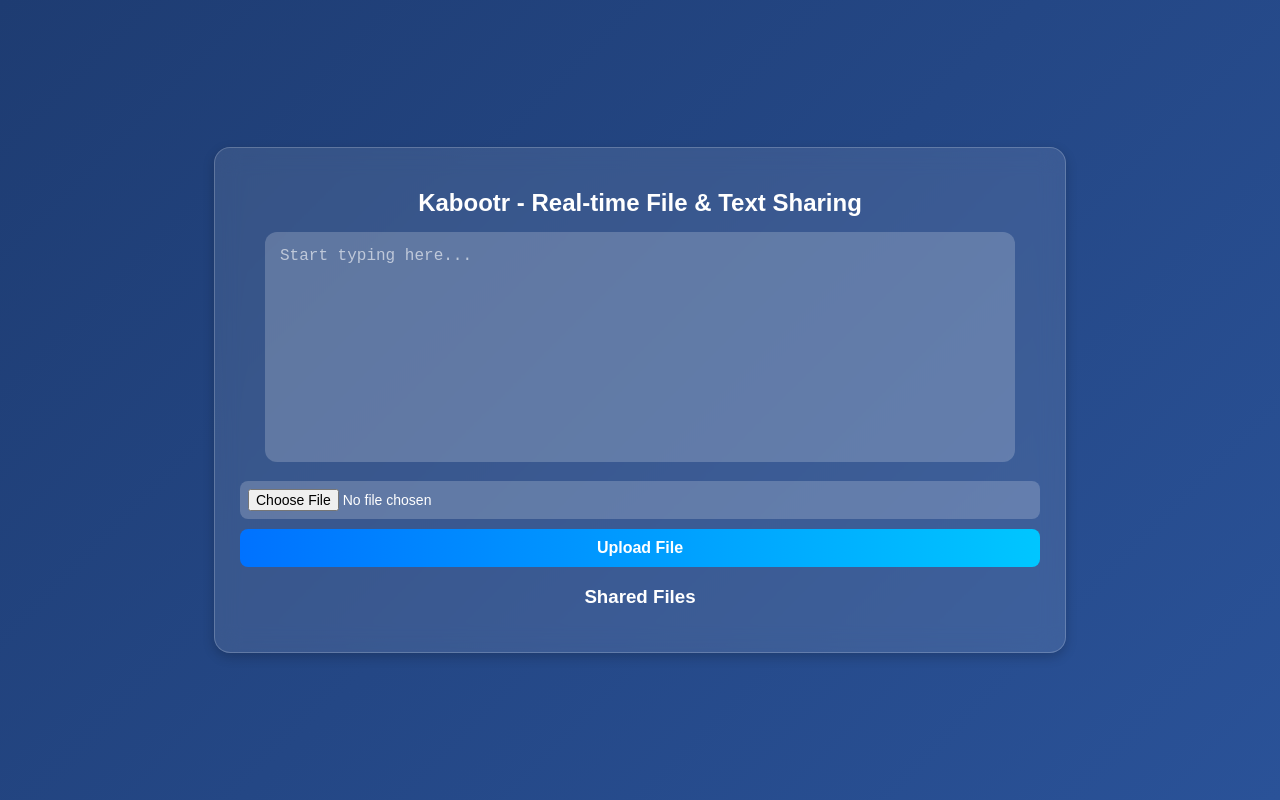
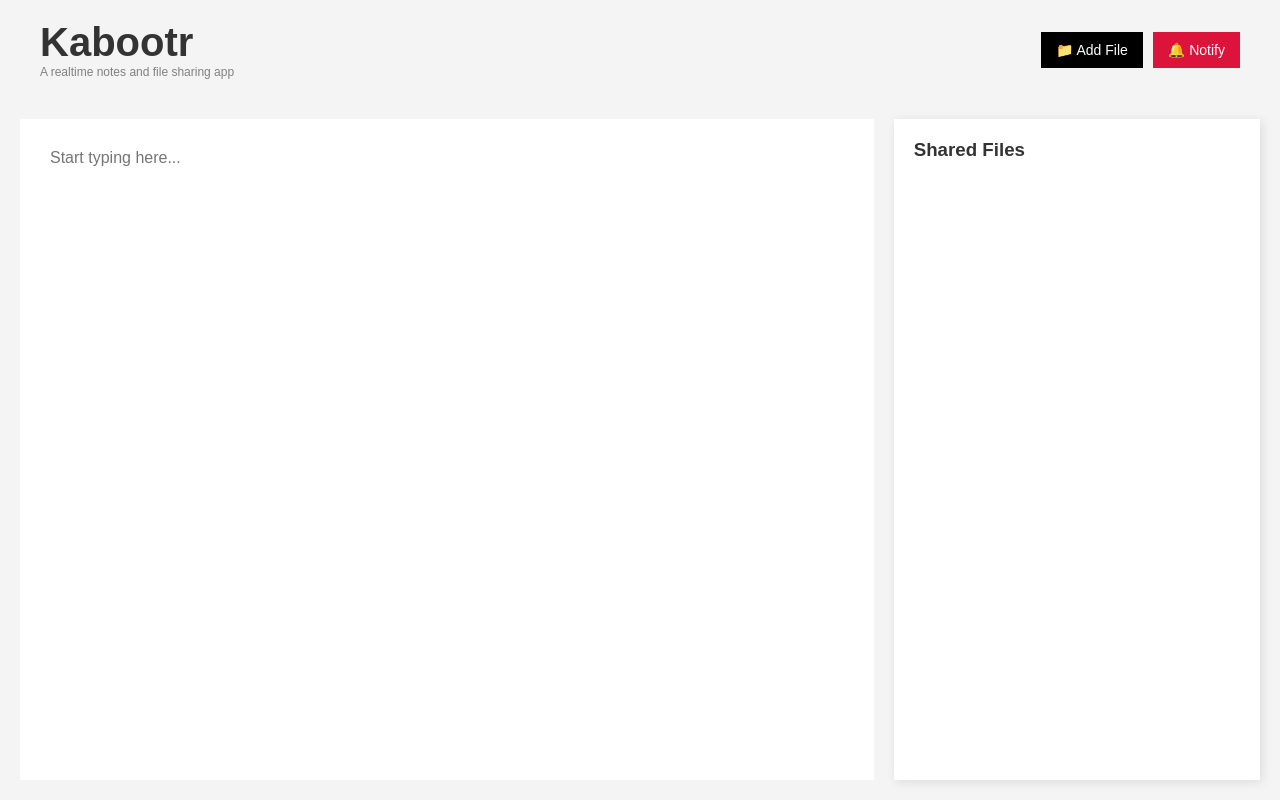
Before and after one commit to unlikelycreator/Live-Notes, a website: page public/index.html in a window 1280 px wide. Drawn offline with nearby package versions, Linux system fonts and the light colour scheme; no server answers.

Commit message:
Update index.html

```diff
--- a/public/index.html
+++ b/public/index.html
@@ -6,131 +6,178 @@
     <meta name="viewport" content="width=device-width, initial-scale=1.0">
     <title>Kabootr - Real-time File & Text Sharing</title>
     <style>
-        /* Hide scrollbars */
-        ::-webkit-scrollbar { display: none; }
-        body { -ms-overflow-style: none; }
+        * {
+            padding: 0;
+            margin: 0;
+            box-sizing: border-box;
+        }
 
-        /* Professional Glassmorphism UI */
+        ::-webkit-scrollbar {
+            display: none;
+        }
+
+        body {
+            -ms-overflow-style: none;
+        }
+
         body {
             display: flex;
-            justify-content: center;
-            align-items: center;
+            flex-direction: column;
             height: 100vh;
             margin: 0;
-            background: linear-gradient(135deg, #1e3c72, #2a5298);
             font-family: 'Poppins', sans-serif;
-            color: #fff;
+            color: #333;
+            background: #f4f4f4;
         }
 
-        .container {
-            width: 100%;
-            max-width: 800px;
-            background: rgba(255, 255, 255, 0.1);
-            backdrop-filter: blur(12px);
-            padding: 25px;
-            border-radius: 16px;
-            box-shadow: 0px 4px 12px rgba(0, 0, 0, 0.2);
-            text-align: center;
-            border: 1px solid rgba(255, 255, 255, 0.2);
-        }
-
-        h1 {
-            font-size: 24px;
-            margin-bottom: 15px;
+        .header {
+            display: flex;
+            justify-content: space-between;
+            align-items: center;
+            padding: 20px 40px;
+            font-size: 20px;
             font-weight: 600;
         }
 
-        textarea {
-            width: 90%;
-            height: 200px;
-            padding: 15px;
-            font-size: 16px;
-            border-radius: 12px;
-            border: none;
-            resize: none;
-            outline: none;
-            background: rgba(255, 255, 255, 0.2);
-            color: #fff;
-            font-weight: 500;
-            transition: 0.3s;
-        }
-
-        textarea::placeholder {
-            color: rgba(255, 255, 255, 0.6);
-        }
-
-        textarea:focus {
-            background: rgba(255, 255, 255, 0.3);
-        }
-
-        .upload-section {
-            margin-top: 15px;
+        .h-buttons {
             display: flex;
-            flex-direction: column;
             gap: 10px;
         }
 
-        .upload-btn {
-            background: #00c6ff;
-            background: linear-gradient(to right, #0072ff, #00c6ff);
-            border: none;
-            padding: 10px;
-            border-radius: 8px;
-            cursor: pointer;
-            font-size: 16px;
-            color: white;
-            font-weight: 600;
-            transition: 0.3s;
+        .description {
+            font-size: 12px;
+            font-weight: 100;
+            color: gray;
         }
 
-        .upload-btn:hover {
-            transform: scale(1.05);
-        }
-
-        input[type="file"] {
-            padding: 8px;
-            border-radius: 8px;
-            background: rgba(255, 255, 255, 0.2);
-            color: #fff;
-            outline: none;
+        .add-btn {
+            background: black;
+            color: white;
             border: none;
+            padding: 10px 15px;
+            cursor: pointer;
             font-size: 14px;
         }
 
-        .file-list {
-            margin-top: 15px;
-            text-align: left;
+        .notify-btn {
+            background: crimson;
+            color: white;
+            border: none;
+            padding: 10px 15px;
+            cursor: pointer;
+            font-size: 14px;
+        }
+
+        .add-btn:hover {
+            opacity: 0.8;
+        }
+
+        .popup {
+            display: none;
+            position: fixed;
+            top: 50%;
+            left: 50%;
+            transform: translate(-50%, -50%);
+            background: white;
+            padding: 20px;
+            box-shadow: 0px 4px 12px rgba(0, 0, 0, 0.2);
+            z-index: 10;
+        }
+
+        .popup button {
+            margin-top: 10px;
+            padding: 10px;
+            background: black;
+            color: white;
+            border: none;
+            cursor: pointer;
+        }
+
+        .popup-overlay {
+            display: none;
+            position: fixed;
+            top: 0;
+            left: 0;
+            width: 100%;
+            height: 100%;
+            background: rgba(0, 0, 0, 0.5);
+            z-index: 5;
+        }
+
+        .main-container {
+            display: flex;
+            flex: 1;
+            padding: 20px;
+            gap: 20px;
+        }
+
+        .left-section {
+            flex: 70%;
+            background: white;
+            padding: 20px;
+        }
+
+        .right-section {
+            flex: 30%;
+            background: white;
+            padding: 20px;
+            box-shadow: 2px 2px 10px rgba(0, 0, 0, 0.1);
+        }
+
+        textarea {
+            width: 100%;
+            height: 100%;
+            font-family: 'Poppins', sans-serif;
+            padding: 10px;
+            border: none;
+            outline: none;
+            font-size: 16px;
+            resize: none;
+            color: #333;
         }
 
         .file-list a {
             display: block;
-            padding: 8px;
+            padding: 8px 0;
             text-decoration: none;
-            color: #00c6ff;
+            color: black;
             font-weight: 500;
-            transition: 0.3s;
         }
 
         .file-list a:hover {
             text-decoration: underline;
-            transform: translateX(4px);
+            color: orange;
         }
-
     </style>
 </head>
 
 <body>
-    <div class="container">
-        <h1>Kabootr - Real-time File & Text Sharing</h1>
-        <textarea id="sharedText" placeholder="Start typing here..."></textarea>
-
-        <div class="upload-section">
-            <input type="file" id="fileInput">
-            <button class="upload-btn" onclick="uploadFile()">Upload File</button>
+    <div class="header">
+        <div>
+            <h1>Kabootr</h1>
+            <p class="description">A realtime notes and file sharing app</p>
+        </div>
+        <div class="h-buttons">
+            <button class="add-btn" onclick="openPopup()">📁 Add File</button>
+            <button class="notify-btn" onclick="sendNotification()">🔔 Notify</button>
+        </div>
     </div>
 
+    <div class="popup-overlay" id="popupOverlay" onclick="closePopup()"></div>
+    <div class="popup" id="filePopup">
+        <input type="file" id="fileInput">
+        <button onclick="uploadFile()">Upload</button>
+        <button onclick="closePopup()">Close</button>
+    </div>
+
+    <div class="main-container">
+        <div class="left-section">
+            <textarea id="sharedText" placeholder="Start typing here..."></textarea>
+        </div>
+        <div class="right-section">
             <h3>Shared Files</h3>
             <div class="file-list" id="fileList"></div>
+        </div>
     </div>
 
     <script src="/socket.io/socket.io.js"></script>
@@ -162,6 +209,7 @@
                 .then(res => res.json())
                 .then(data => {
                     socket.emit('fileUploaded', data);
+                    closePopup();
                 })
                 .catch(err => console.error(err));
         }
@@ -173,6 +221,30 @@
             link.download = file.fileName;
             fileList.appendChild(link);
         });
+
+        function openPopup() {
+            document.getElementById('filePopup').style.display = 'block';
+            document.getElementById('popupOverlay').style.display = 'block';
+        }
+
+        function closePopup() {
+            document.getElementById('filePopup').style.display = 'none';
+            document.getElementById('popupOverlay').style.display = 'none';
+        }
+
+        function sendNotification() {
+            console.log("sending..")
+            fetch("http://192.168.1.5:3000/send-sms")
+                .then(response => response.json())
+                .then(data => {
+                    alert("Notification Sent!");
+                    console.log("Response:", data);
+                })
+                .catch(error => {
+                    alert("Failed to send notification!");
+                    console.error("Error:", error);
+                });
+        }
     </script>
 </body>
 
```
Lines whose indentation alone changed are shown as unchanged.
